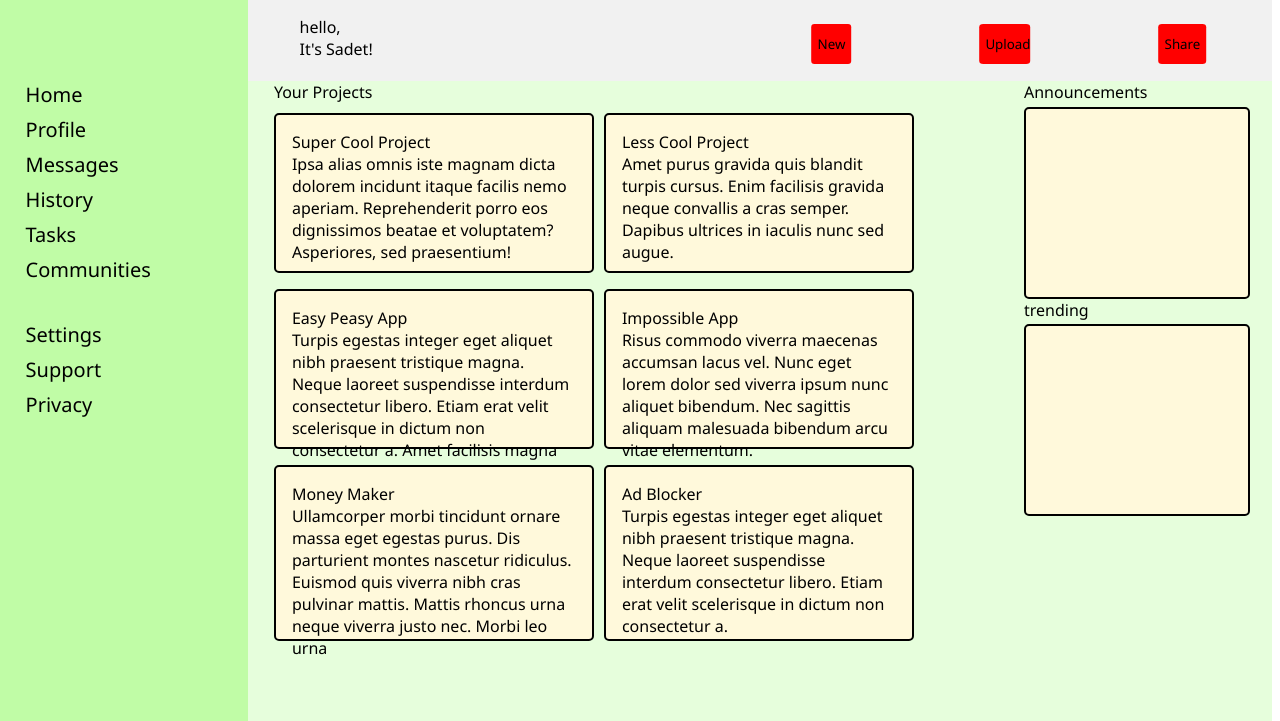
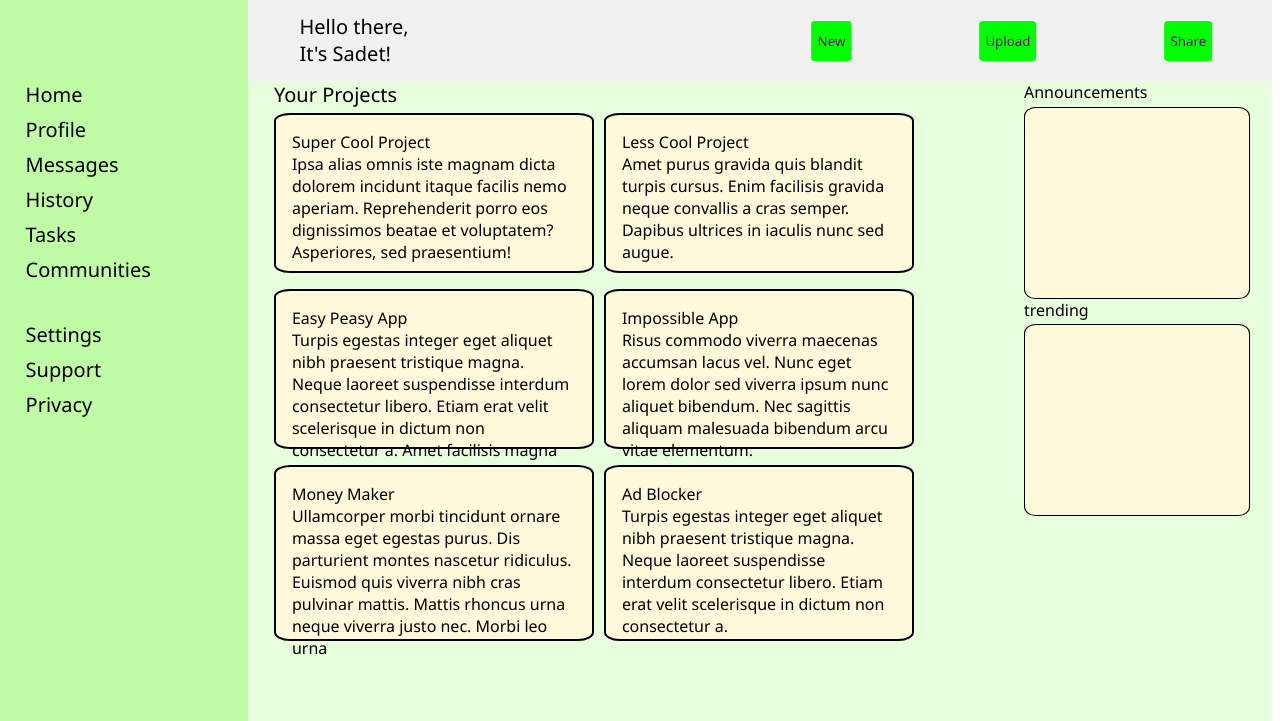
Before and after one commit to SadetTurhan/Admin-Dashboard, a plain HTML site: page index.html in a window 1280 px wide. Shown: the part 79-800 px from the top of the page. Drawn offline with Linux system fonts and the light colour scheme.

Commit message:
playing around with colors

```diff
--- a/index.html
+++ b/index.html
@@ -40,7 +40,7 @@
                <p>Sadet Turhan</p>
                 </div>
                 <div class="down-navbar">
-                 hello,<br>It's Sadet!
+                 Hello there,<br>It's Sadet!
                 </div>
             <div class="right-down-nav">
                 <button class="three-boxes">New</button>
--- a/style.css
+++ b/style.css
@@ -30,6 +30,7 @@ main {
     width: 25vw;
     height: 100vh;
     background-color: rgb(192, 252, 166);
+    color: rgb(0, 0, 0);
 }
 
 header{
@@ -68,8 +69,8 @@ main{
   margin-right: 30px;
   border-radius: 2mm;
   border-color: white;
-  border: 2px solid black;
-  border-radius: 5px;
+  border: 1px solid black;
+  border-radius: 5%;
   background-color: #fff9db;
   padding: 1em;
 }
@@ -78,8 +79,8 @@ main{
   margin-right: 30px;
   border-radius: 2mm;
   border-color: black;
-  border: 2px solid black;
-  border-radius: 5px;
+  border: 1px solid black;
+  border-radius: 5%;
   background-color: #fff9db;
   padding: 1em;
 }
@@ -92,7 +93,7 @@ main{
   border-radius: 2mm;
   border-color: black;
   border: 2px solid black;
-  border-radius: 5px;
+  border-radius: 5%;
   background-color: #fff9db;
   padding: 1em;
 }
@@ -103,12 +104,13 @@ main{
   border-radius: 2mm;
   border-color: black;
   border: 2px solid black;
-  border-radius: 5px;
+  border-radius: 5%;
   background-color: #fff9db;
   padding: 1em;
 }
 .m-headline{
   grid-area: m-headline;
+  font-size: 20px;
 }
 .main-left2{
   grid-area: main-left2;
@@ -116,7 +118,7 @@ main{
   border-radius: 2mm;
   border-color: black;
   border: 2px solid black;
-  border-radius: 5px;
+  border-radius: 5%;
   background-color: #fff9db;
   padding: 1em;
 }
@@ -126,7 +128,7 @@ main{
   border-radius: 2mm;
   border-color: black;
   border: 2px solid black;
-  border-radius: 5px;
+  border-radius: 5%;
   background-color: #fff9db;
   padding: 1em;
 }
@@ -138,7 +140,7 @@ main{
   border-radius: 2mm;
   border-color: black;
   border: 2px solid black;
-  border-radius: 5px;
+  border-radius: 5%;
   background-color: #fff9db;
   padding: 1em;
 }
@@ -149,7 +151,7 @@ main{
   border-radius: 2mm;
   border-color: black;
   border: 2px solid black;
-  border-radius: 5px;
+  border-radius: 5%;
   background-color: #fff9db;
   padding: 1em;
 }
@@ -238,6 +240,7 @@ p{
 .down-navbar{
   margin-top: 4vh;
   grid-area: down-navbar;
+  font-size: 20px;
 }
 
 .right-navbar{
@@ -258,10 +261,11 @@ p{
 
 .three-boxes{
   margin-left: 10vw;
-  border: 5px;
+  border: 1px;
   margin-top: 5vh;
-  width:4vw;
+  width: 400px;
   border-radius: 8%;
   height: 40px;
-  background-color: red;
+  background-color: lime;
+  color: purple;
 }
```
